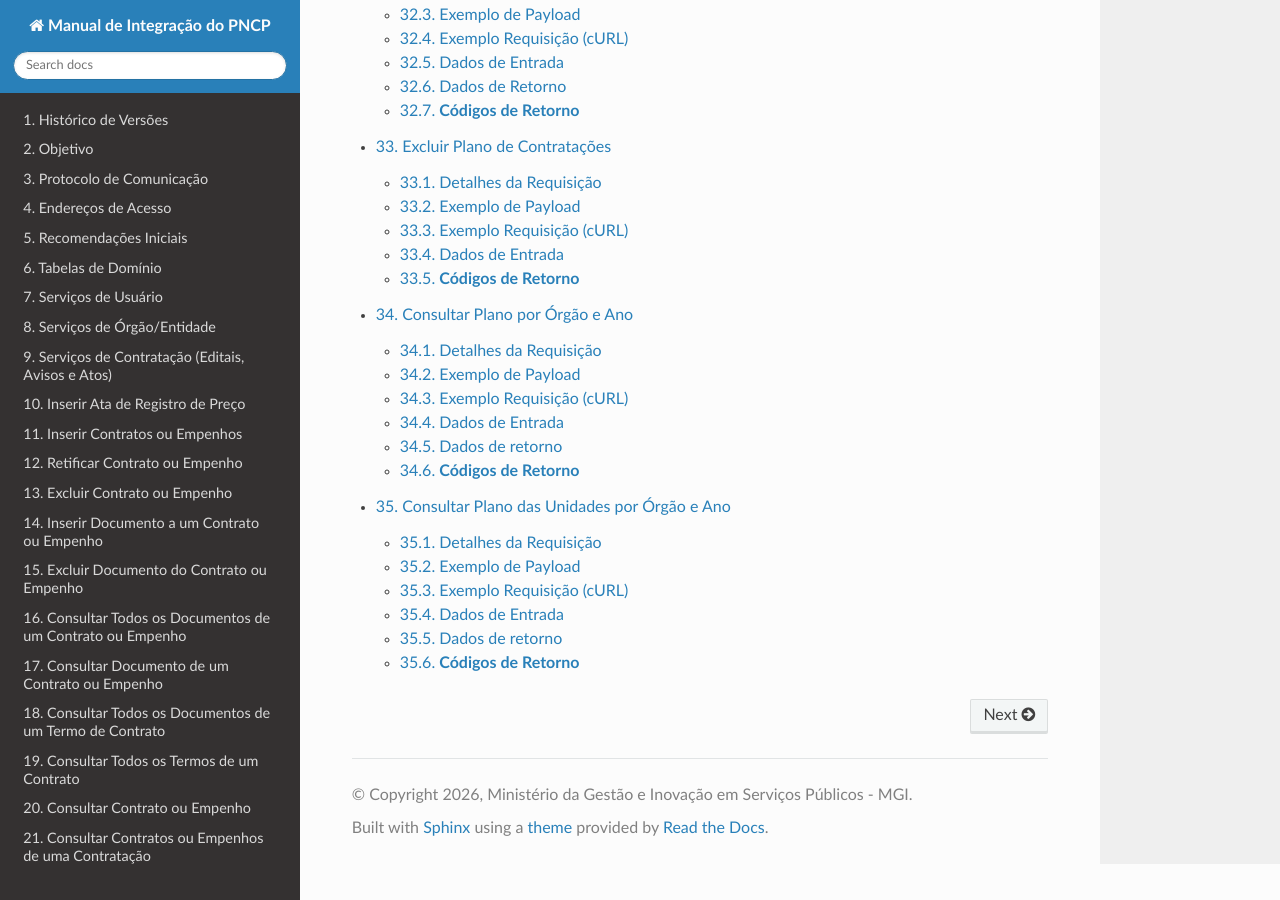
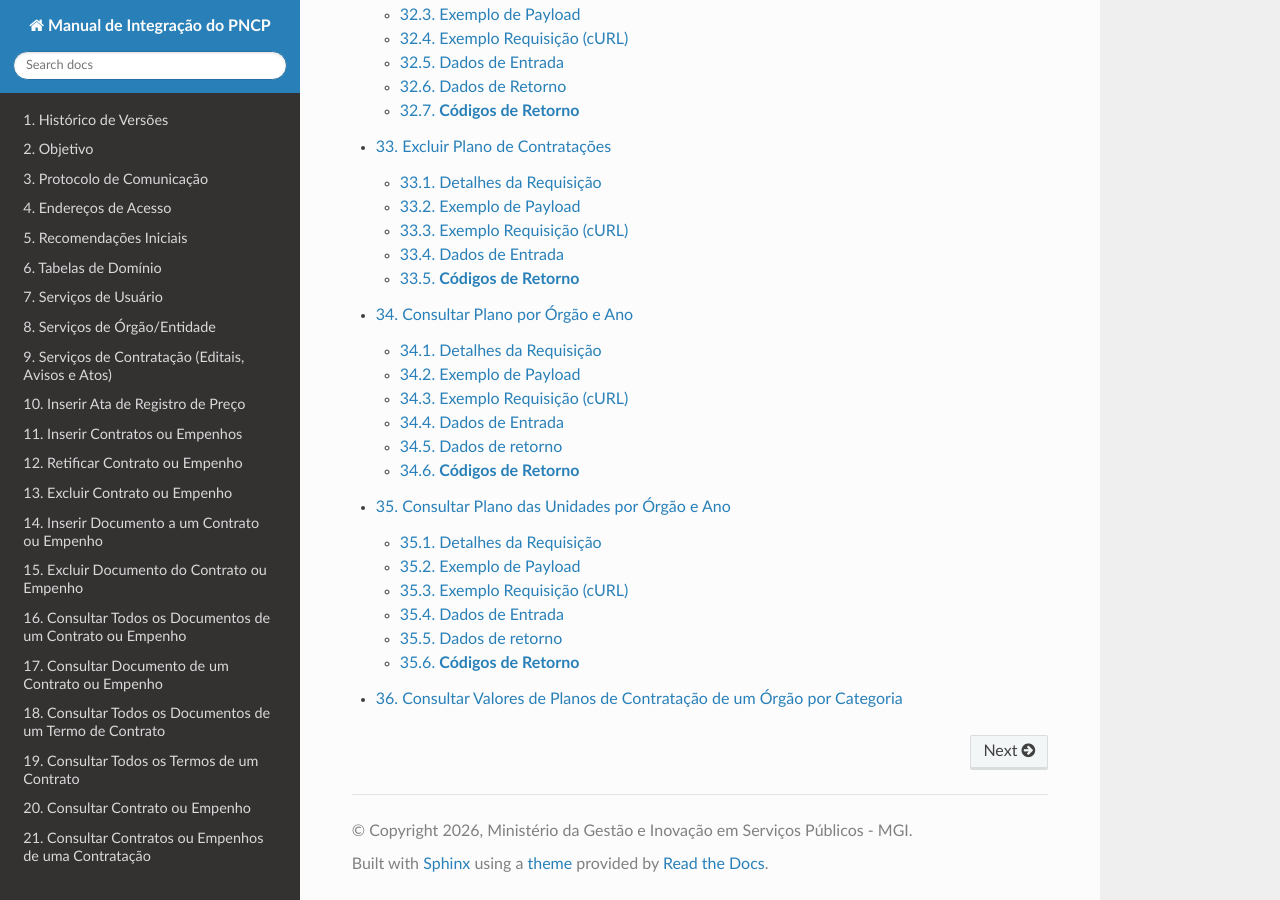
Before and after one commit to carlosmgi/Manual-de-Integracao-do-PNCP, a Sphinx documentation site: the page built from docs/source/index.rst, in a window 1280 px wide and 900 px high, scrolled down 17507 px. Built offline with Sphinx 7.4.7 and the Read the Docs theme 3.1.0, drawn with Linux system fonts in a browser that asks for light colours; pages that are not in the unit, such as notebooks, are missing from menus.

Commit message:
Update index.rst

```diff
--- a/docs/source/index.rst
+++ b/docs/source/index.rst
@@ -53,3 +53,4 @@ Sumário
    Excluir Plano de Contratações
    Consultar Plano por Órgão e Ano
    Consultar Plano das Unidades por Órgão e Ano
+   Consultar Valores de Planos de Contratação de um Órgão por Categoria
```
